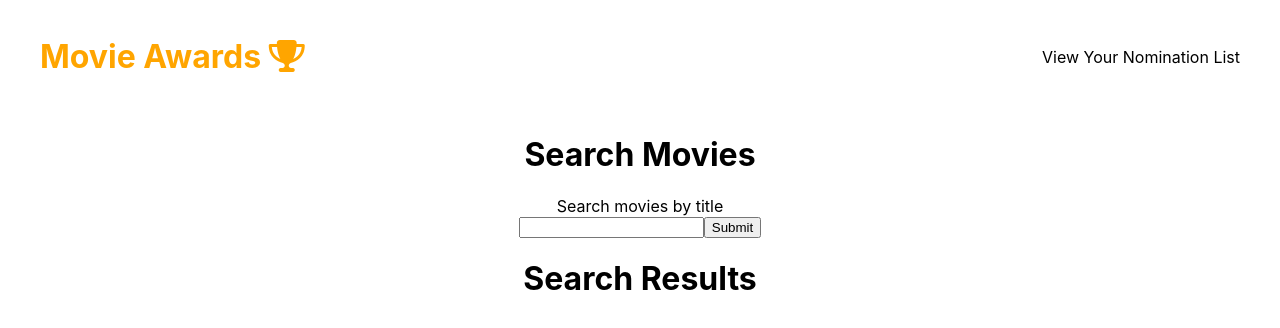
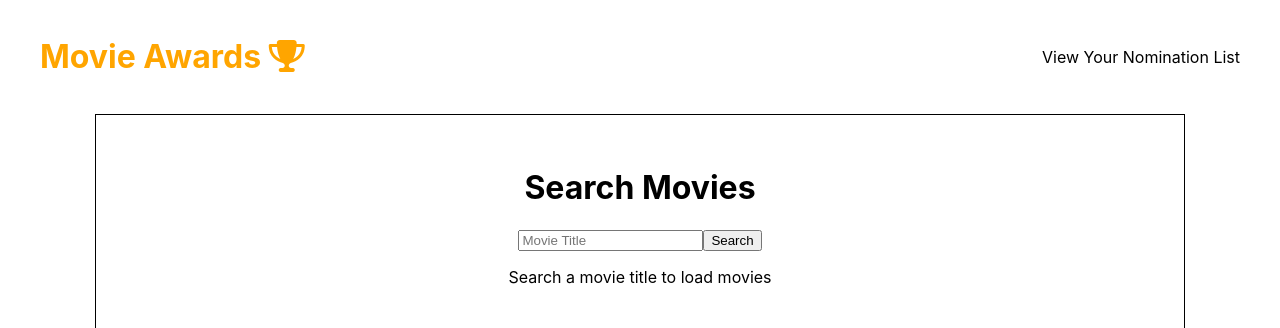
Before and after one commit to vtellez1/omdbmovies, a React (Create React App) app: page / in a window 1280 px wide. Shown: the top 328 px of the page. Built offline with nearby package versions, Linux system fonts and the light colour scheme.

Commit message:
updaed searchResult component to render loading basic and correct rendering if no search, and updated form minLength

```diff
--- a/src/components/searchBar/searchBar.component.jsx
+++ b/src/components/searchBar/searchBar.component.jsx
@@ -21,16 +21,17 @@ const SearchBar = ({ fetchMovies }) => {
     return(
       <div>
         <h1>Search Movies</h1>
-        <span>Search movies by title </span>
 
         <form onSubmit={handleSubmit}>
             <input
             name='title'
             type='title'
             label='title'
+            placeholder='Movie Title'
             onChange={handleChange}
-            required />
-        <button>Submit</button>
+            required
+            minLength="3"/>
+        <button>Search</button>
         </form>
 
     </div>
--- a/src/components/searchResults/searchResults.component.jsx
+++ b/src/components/searchResults/searchResults.component.jsx
@@ -9,12 +9,22 @@ const SearchResults = ({  movies }) => {
 
     return (
     <div>
-        <h1>Search Results </h1>
 
-        {movies.isLoaded &&
-        movieList.map(movie => (
-         <MovieCard key={movie.id} movie={movie} />
-        ))}
+        {movies.isFetching && <h2>Movies loading...! </h2>}
+
+        {movies.isLoaded ?
+        <div>
+            <h1>Search Results </h1>
+            {movieList.map(movie => (
+            <MovieCard key={movie.id} movie={movie} />
+            ))}
+        </div> :
+
+        <div>
+            <p>Search a movie title to load movies</p>
+        </div>
+        }
+
     </div>
     )
 };
--- a/src/pages/homepage.component.jsx
+++ b/src/pages/homepage.component.jsx
@@ -3,11 +3,13 @@ import React from 'react';
 import SearchBar from '../components/searchBar/searchBar.component';
 import SearchResults from '../components/searchResults/searchResults.component';
 
+import { HomepageContainer } from './homepage.styles';
+
 const Homepage = () => (
-    <div>
+    <HomepageContainer>
         <SearchBar/>
         <SearchResults/>
-    </div>
+    </HomepageContainer>
 );
 
 export default Homepage;
--- /dev/null
+++ b/src/pages/homepage.styles.jsx
@@ -0,0 +1,8 @@
+import styled from 'styled-components';
+
+export const HomepageContainer = styled.div`
+width: 80%;
+margin: auto;
+padding: 2rem;
+border: 1px solid black;
+`
```
